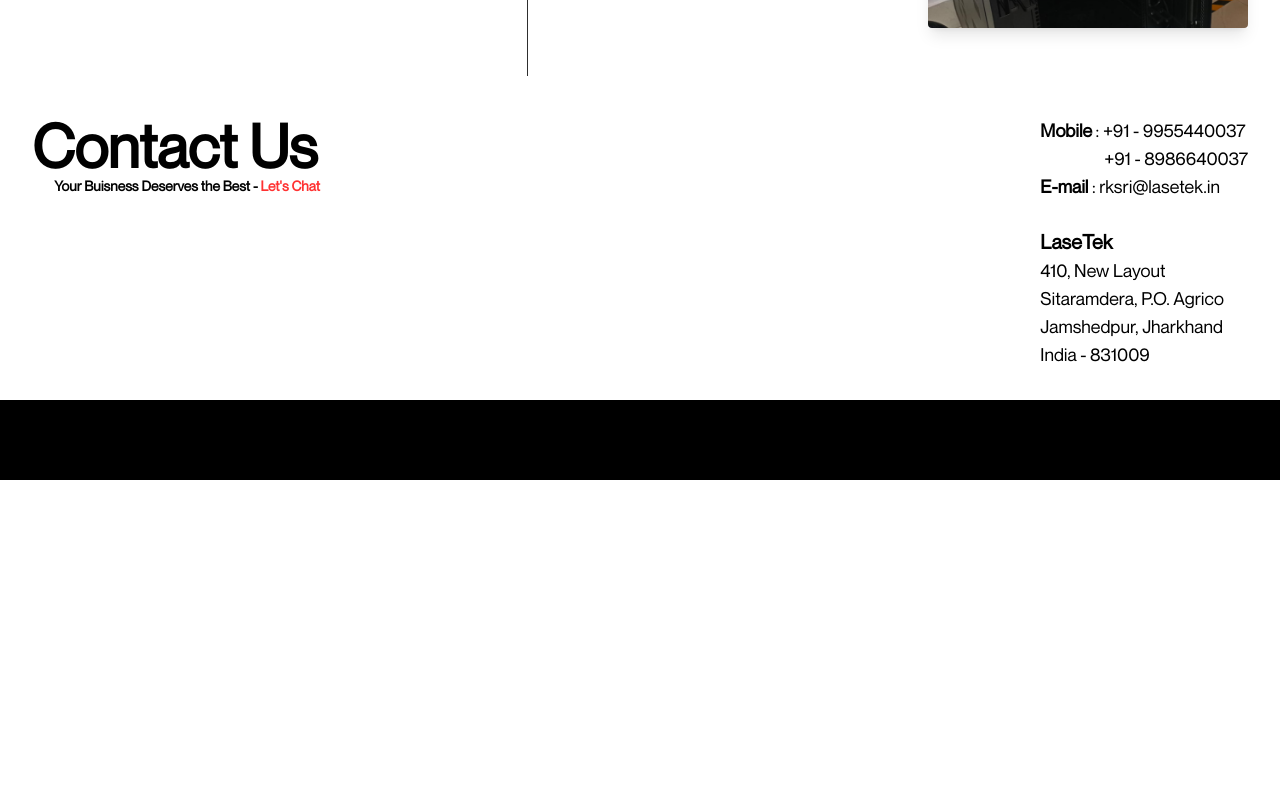
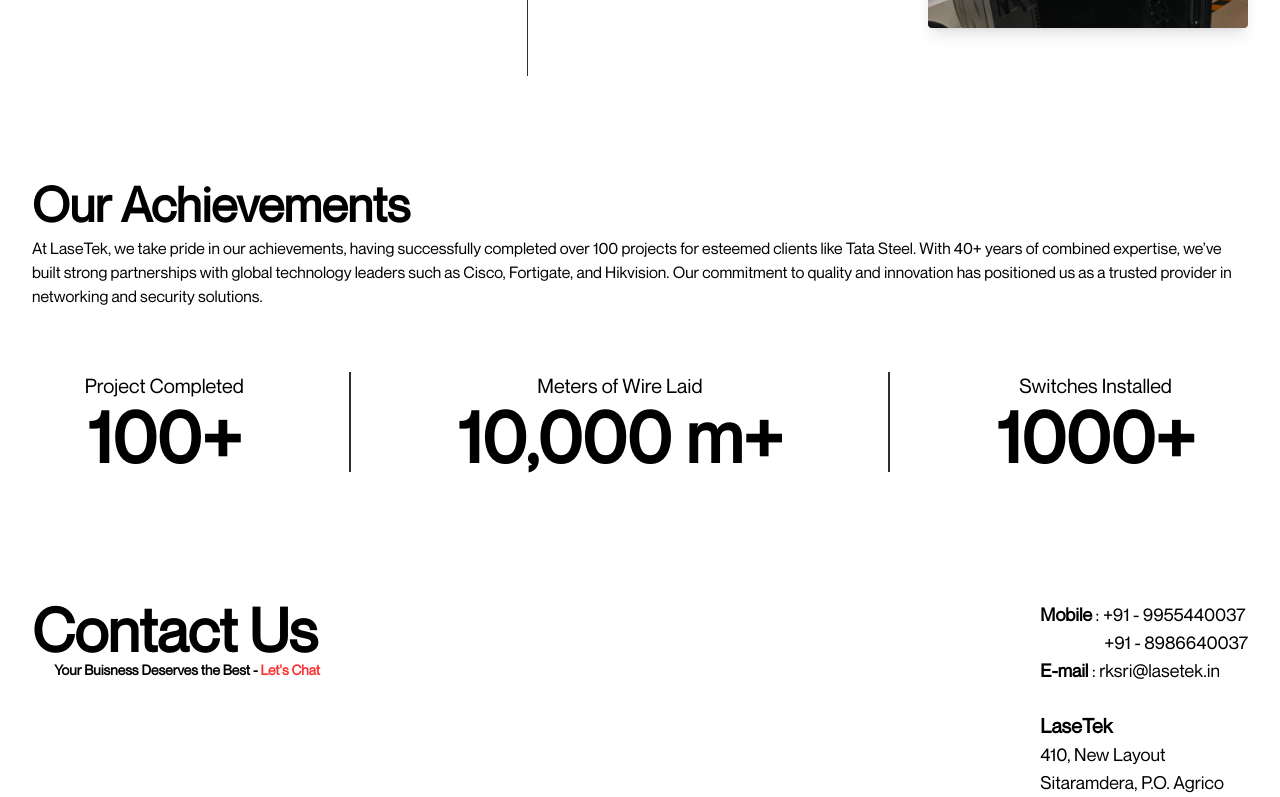
Before and after one commit to love-to-code108/LaseTek, a React (Vite) app: page / in a window 1280 px wide. Shown: the part 4291-5088 px from the top of the page. Before the commit the page ends 4771 px from the top, so only its background shows below. Built offline with nearby package versions, Linux system fonts and the light colour scheme.

Commit message:
our achievement section is done for sm1

```diff
--- a/src/Pages/Home.jsx
+++ b/src/Pages/Home.jsx
@@ -328,7 +328,7 @@
 
       {/* CCTV SERVICES */}
       <div className=" flex justify-between
-        sm1:py-10
+        sm1:py-10 sm1:mb-[4rem]
         ">
 
 
@@ -392,7 +392,69 @@
 
 
 
+
+
+
+
+
+
       {/* OUR ACHIEVEMENTS  */}
+      <div>
+
+
+        {/* HEADING */}
+        <div className="
+        sm1:text-5xl font-bold mb-2
+        ">
+          <h1>Our Achievements</h1>
+        </div>
+
+
+        {/* THE PARAGRAPH */}
+          <div className="
+          sm1:mb-[4rem]
+          ">
+            <p>At LaseTek, we take pride in our achievements, having successfully completed over 100 projects for esteemed clients like Tata Steel. With 40+ years of combined expertise, we’ve built strong partnerships with global technology leaders such as Cisco, Fortigate, and Hikvision. Our commitment to quality and innovation has positioned us as a trusted provider in networking and security solutions.</p>
+          </div>
+
+
+        {/* THREE STATS */}
+        <div className=" flex w-[100%] sm1:justify-around
+        sm1:mb-[8rem]
+        " >
+
+
+          {/* STAT 1 */}
+            <div className=" flex flex-col justify-center items-center text-xl">
+              <p>Project Completed</p>
+              <h1 className=" text-7xl font-bold">100+</h1>
+            </div>
+
+            <div className=" w-[2px] bg-[var(--darkGrey)]"></div>
+
+
+          {/* STAT 2  */}
+          <div className=" flex flex-col justify-center items-center text-xl">
+              <p>Meters of Wire Laid</p>
+              <h1 className=" text-7xl font-bold">10,000 m+</h1>
+            </div>
+
+            <div className=" w-[2px] bg-[var(--darkGrey)]"></div>
+
+
+          {/* STAT 3 */}
+          <div className=" flex flex-col justify-center items-center text-xl">
+              <p>Switches Installed</p>
+              <h1 className=" text-7xl font-bold">1000+</h1>
+            </div>
+
+        </div>
+      </div>
+
+
+
+
+
 
 
 
```
